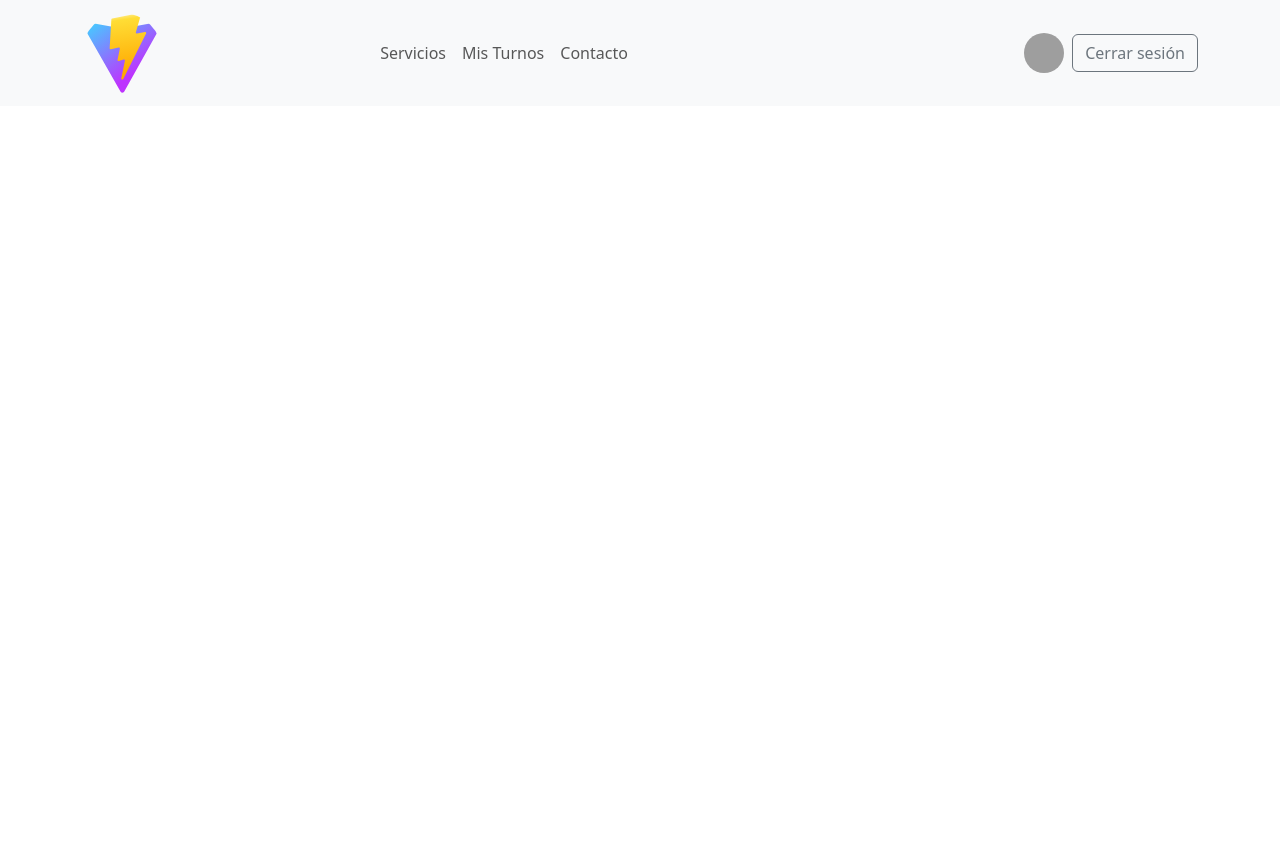
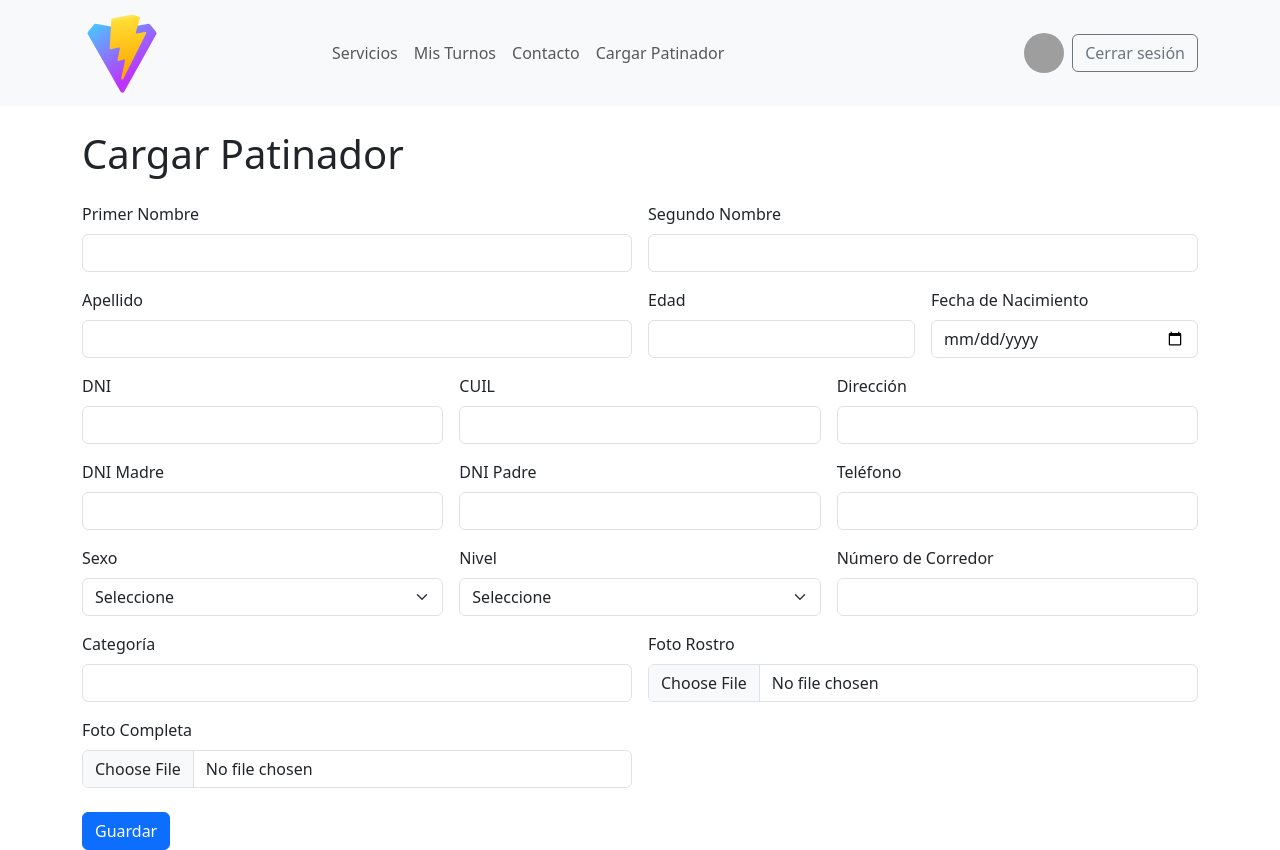
Before and after one commit to gastonmanzur/patincarreraGR, a React (Vite) app in the folder frontend-auth/: page /cargar-patinador in a window 1280 px wide. Before the commit the page ends 800 px from the top, so only its background shows below. Built offline with nearby package versions, Linux system fonts and the light colour scheme; sample sign-in values are in the browser's storage; grey boxes are pictures that could not be loaded.

Commit message:
feat: add patinador creation

```diff
--- a/frontend-auth/src/App.jsx
+++ b/frontend-auth/src/App.jsx
@@ -5,6 +5,7 @@ import Dashboard from './pages/Dashboard';
 import ProtectedRoute from './components/ProtectedRoute';
 import PanelAdmin from './pages/PanelAdmin';
 import Navbar from './components/Navbar';
+import CargarPatinador from './pages/CargarPatinador';
 
 function AdminRoute({ children }) {
   const token = localStorage.getItem('token');
@@ -21,6 +22,7 @@ function AppRoutes() {
         <Route path="/" element={<Home />} />
         <Route path="/google-success" element={<GoogleSuccess />} />
         <Route path="/dashboard" element={<ProtectedRoute><Dashboard /></ProtectedRoute>} />
+        <Route path="/cargar-patinador" element={<ProtectedRoute><CargarPatinador /></ProtectedRoute>} />
         <Route path="/admin" element={<AdminRoute><PanelAdmin /></AdminRoute>} />
       </Routes>
     </>
--- a/frontend-auth/src/components/Navbar.jsx
+++ b/frontend-auth/src/components/Navbar.jsx
@@ -14,13 +14,15 @@ export default function Navbar() {
     { label: 'Servicios', path: '/servicios' },
     { label: 'Gestionar Servicios', path: '/admin/servicios' },
     { label: 'Turnos', path: '/turnos' },
-    { label: 'Gestionar Turnos', path: '/admin/turnos' }
+    { label: 'Gestionar Turnos', path: '/admin/turnos' },
+    { label: 'Cargar Patinador', path: '/cargar-patinador' }
   ];
 
   const itemsUsuario = [
     { label: 'Servicios', path: '/servicios' },
     { label: 'Mis Turnos', path: '/mis-turnos' },
-    { label: 'Contacto', path: '/contacto' }
+    { label: 'Contacto', path: '/contacto' },
+    { label: 'Cargar Patinador', path: '/cargar-patinador' }
   ];
 
   const handleNavigate = (path) => navigate(path);
--- /dev/null
+++ b/frontend-auth/src/pages/CargarPatinador.jsx
@@ -0,0 +1,150 @@
+import { useState } from 'react';
+import axios from 'axios';
+
+export default function CargarPatinador() {
+  const [mensaje, setMensaje] = useState('');
+  const [fotoRostro, setFotoRostro] = useState(null);
+  const [foto, setFoto] = useState(null);
+
+  const handleSubmit = async (e) => {
+    e.preventDefault();
+    const form = e.target;
+    const formData = new FormData();
+    formData.append('primerNombre', form.primerNombre.value);
+    formData.append('segundoNombre', form.segundoNombre.value);
+    formData.append('apellido', form.apellido.value);
+    formData.append('edad', form.edad.value);
+    formData.append('fechaNacimiento', form.fechaNacimiento.value);
+    formData.append('dni', form.dni.value);
+    formData.append('cuil', form.cuil.value);
+    formData.append('direccion', form.direccion.value);
+    formData.append('dniMadre', form.dniMadre.value);
+    formData.append('dniPadre', form.dniPadre.value);
+    formData.append('telefono', form.telefono.value);
+    formData.append('sexo', form.sexo.value);
+    formData.append('nivel', form.nivel.value);
+    formData.append('numeroCorredor', form.numeroCorredor.value);
+    formData.append('categoria', form.categoria.value);
+    if (fotoRostro) formData.append('fotoRostro', fotoRostro);
+    if (foto) formData.append('foto', foto);
+
+    try {
+      const token = localStorage.getItem('token');
+      await axios.post('http://localhost:5000/api/patinadores', formData, {
+        headers: {
+          Authorization: `Bearer ${token}`,
+          'Content-Type': 'multipart/form-data'
+        }
+      });
+      setMensaje('Patinador creado correctamente');
+      form.reset();
+      setFotoRostro(null);
+      setFoto(null);
+    } catch (err) {
+      console.error(err);
+      setMensaje(err.response?.data?.mensaje || 'Error al crear el patinador');
+    }
+  };
+
+  return (
+    <div className="container mt-4">
+      <h1 className="mb-4">Cargar Patinador</h1>
+      <form onSubmit={handleSubmit}>
+        <div className="row g-3">
+          <div className="col-md-6">
+            <label className="form-label">Primer Nombre</label>
+            <input type="text" className="form-control" name="primerNombre" required />
+          </div>
+          <div className="col-md-6">
+            <label className="form-label">Segundo Nombre</label>
+            <input type="text" className="form-control" name="segundoNombre" />
+          </div>
+          <div className="col-md-6">
+            <label className="form-label">Apellido</label>
+            <input type="text" className="form-control" name="apellido" required />
+          </div>
+          <div className="col-md-3">
+            <label className="form-label">Edad</label>
+            <input type="number" className="form-control" name="edad" required />
+          </div>
+          <div className="col-md-3">
+            <label className="form-label">Fecha de Nacimiento</label>
+            <input type="date" className="form-control" name="fechaNacimiento" required />
+          </div>
+          <div className="col-md-4">
+            <label className="form-label">DNI</label>
+            <input type="text" className="form-control" name="dni" required />
+          </div>
+          <div className="col-md-4">
+            <label className="form-label">CUIL</label>
+            <input type="text" className="form-control" name="cuil" required />
+          </div>
+          <div className="col-md-4">
+            <label className="form-label">Dirección</label>
+            <input type="text" className="form-control" name="direccion" required />
+          </div>
+          <div className="col-md-4">
+            <label className="form-label">DNI Madre</label>
+            <input type="text" className="form-control" name="dniMadre" required />
+          </div>
+          <div className="col-md-4">
+            <label className="form-label">DNI Padre</label>
+            <input type="text" className="form-control" name="dniPadre" required />
+          </div>
+          <div className="col-md-4">
+            <label className="form-label">Teléfono</label>
+            <input type="text" className="form-control" name="telefono" required />
+          </div>
+          <div className="col-md-4">
+            <label className="form-label">Sexo</label>
+            <select className="form-select" name="sexo" required>
+              <option value="">Seleccione</option>
+              <option value="M">M</option>
+              <option value="F">F</option>
+            </select>
+          </div>
+          <div className="col-md-4">
+            <label className="form-label">Nivel</label>
+            <select className="form-select" name="nivel" required>
+              <option value="">Seleccione</option>
+              <option value="Escuela">Escuela</option>
+              <option value="Transicion">Transición</option>
+              <option value="Intermedia">Intermedia</option>
+              <option value="Federados">Federados</option>
+            </select>
+          </div>
+          <div className="col-md-4">
+            <label className="form-label">Número de Corredor</label>
+            <input type="number" className="form-control" name="numeroCorredor" required />
+          </div>
+          <div className="col-md-6">
+            <label className="form-label">Categoría</label>
+            <input type="text" className="form-control" name="categoria" required />
+          </div>
+          <div className="col-md-6">
+            <label className="form-label">Foto Rostro</label>
+            <input
+              type="file"
+              className="form-control"
+              accept="image/*"
+              onChange={(e) => setFotoRostro(e.target.files[0])}
+            />
+          </div>
+          <div className="col-md-6">
+            <label className="form-label">Foto Completa</label>
+            <input
+              type="file"
+              className="form-control"
+              accept="image/*"
+              onChange={(e) => setFoto(e.target.files[0])}
+            />
+          </div>
+        </div>
+        <div className="mt-4">
+          <button type="submit" className="btn btn-primary">Guardar</button>
+        </div>
+      </form>
+      {mensaje && <div className="alert alert-info mt-3">{mensaje}</div>}
+    </div>
+  );
+}
```
Also changed, not shown: 2 other files (tests, documents, lock files or other folders).
